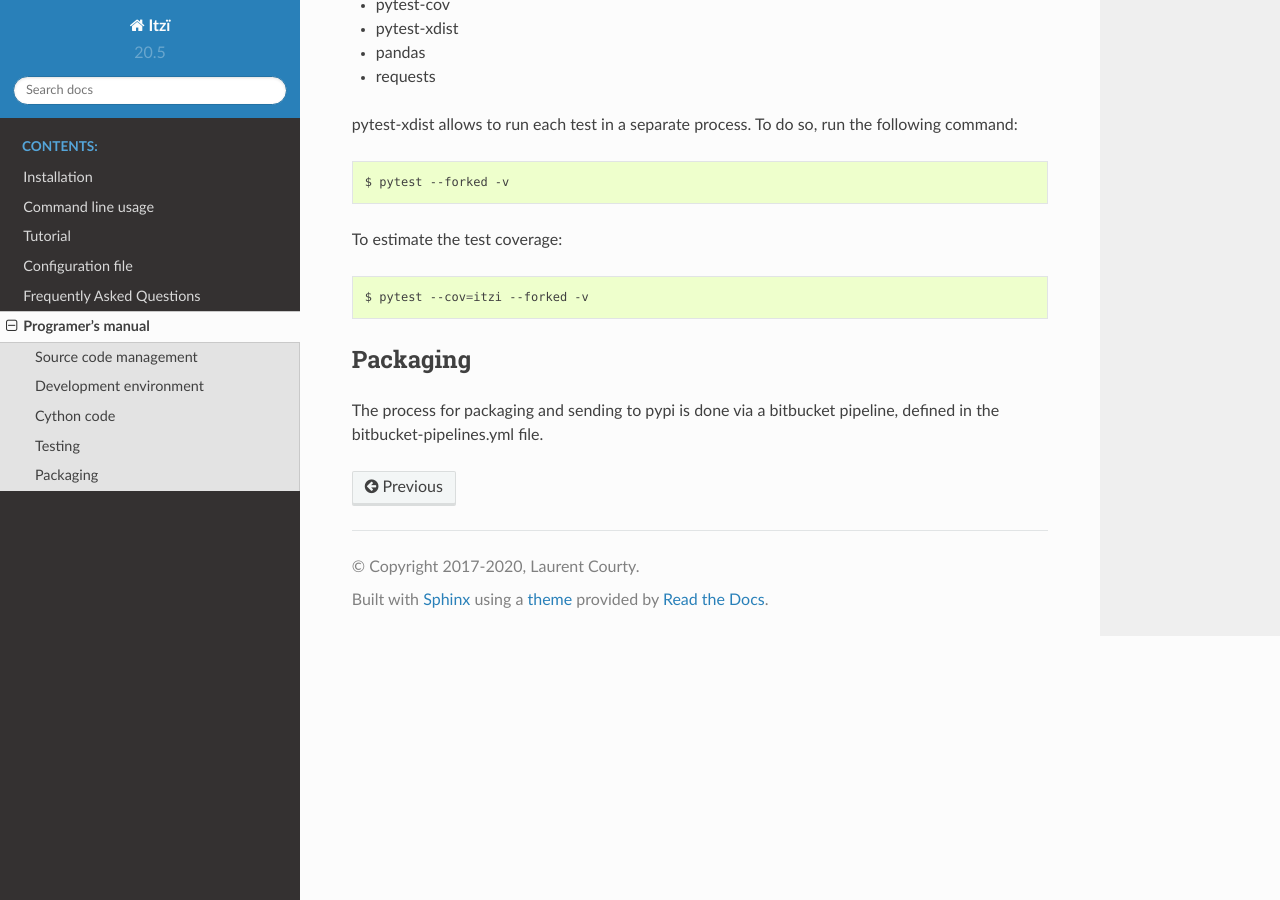
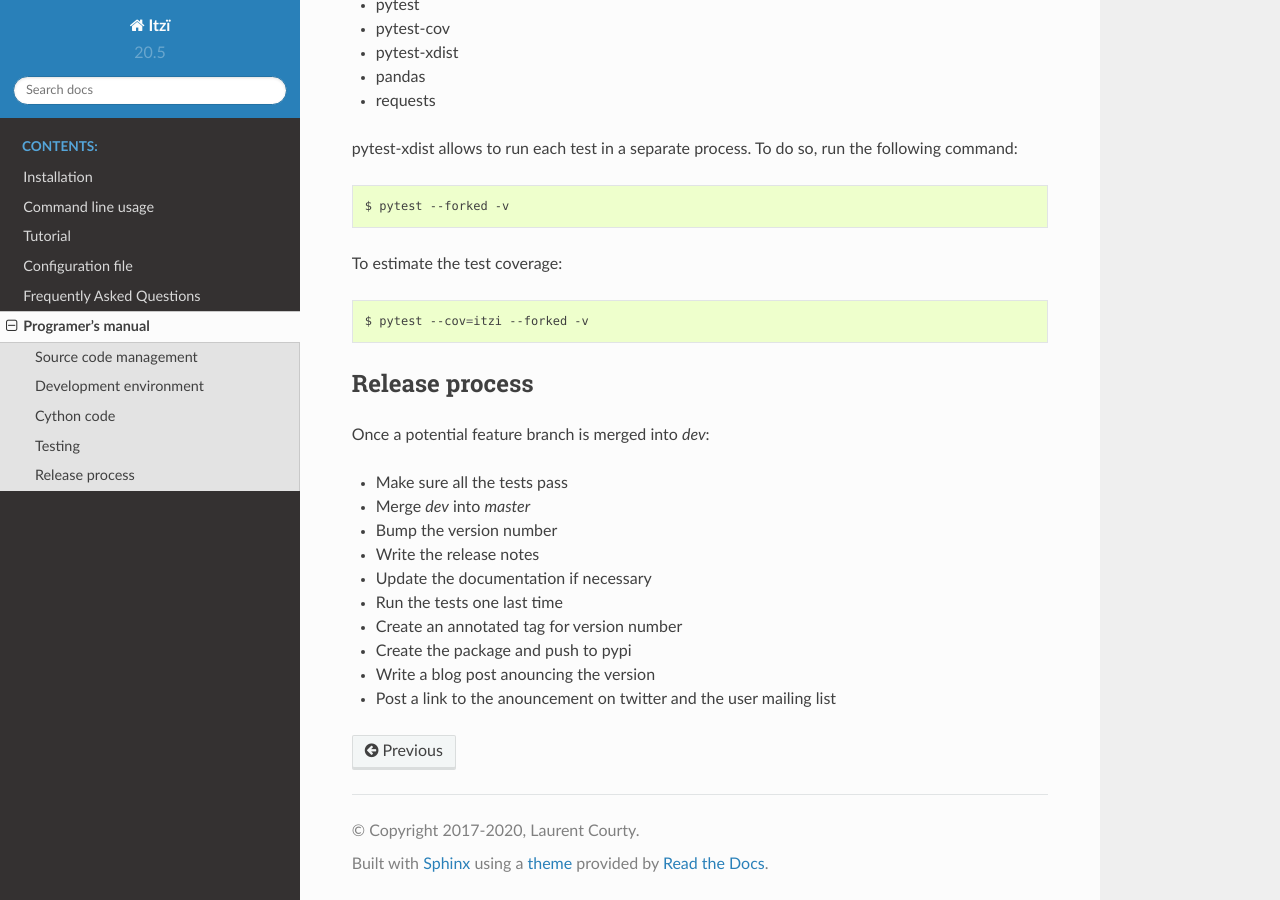
Before and after one commit to ItziModel/itzi, a Sphinx documentation site: the page built from docs/prog_manual.rst, in a window 1280 px wide and 900 px high, scrolled down 1438 px. Built offline with Sphinx 7.4.7 and the Read the Docs theme 2.0.0, drawn with Linux system fonts in a browser that asks for light colours; some of the changed text lies outside the part shown.

Commit message:
detail release process in the programer's manual

```diff
--- a/docs/prog_manual.rst
+++ b/docs/prog_manual.rst
@@ -16,7 +16,7 @@ The line length could be extended to 90 characters in those cases.
 Source code management
 ----------------------
 
-The source code is managed by `git <https://git-scm.com/>`__ and hosted on `Bitbucket <https://bitbucket.org/itzi-model/itzi>`__.
+The source code is managed by `git <https://git-scm.com/>`__ and hosted on `GitHub <https://github.com/ItziModel/itzi>`__.
 The best way to contribute is to fork the main repository, make your modifications and then create a pull request on Bitbucket.
 The repository have two branches:
 
@@ -24,17 +24,18 @@ The repository have two branches:
 - *dev* where the main development takes place.
 
 The code should be tested in *dev* before being merged to master for release.
+Any larger, possibly breaking changes should be done in a feature branch from *dev*.
 
 Development environment
 -----------------------
 
-We recommend to create a virtual environment to work on the source code.
+Create a virtual environment to work on the source code.
 
 .. code:: sh
 
     $ python3 -m venv itzi_dev
 
-Then you can activate the virtual env and install the dev version of Itzï.
+Activate the virtual env and install the dev version of Itzï.
 
 .. code:: sh
 
@@ -87,7 +88,18 @@ To estimate the test coverage:
     $ pytest --cov=itzi --forked -v
 
 
-Packaging
----------
+Release process
+---------------
 
-The process for packaging and sending to pypi is done via a bitbucket pipeline, defined in the bitbucket-pipelines.yml file.
+Once a potential feature branch is merged into *dev*:
+
+- Make sure all the tests pass
+- Merge *dev* into *master*
+- Bump the version number
+- Write the release notes
+- Update the documentation if necessary
+- Run the tests one last time
+- Create an annotated tag for version number
+- Create the package and push to pypi
+- Write a blog post anouncing the version
+- Post a link to the anouncement on twitter and the user mailing list
```
